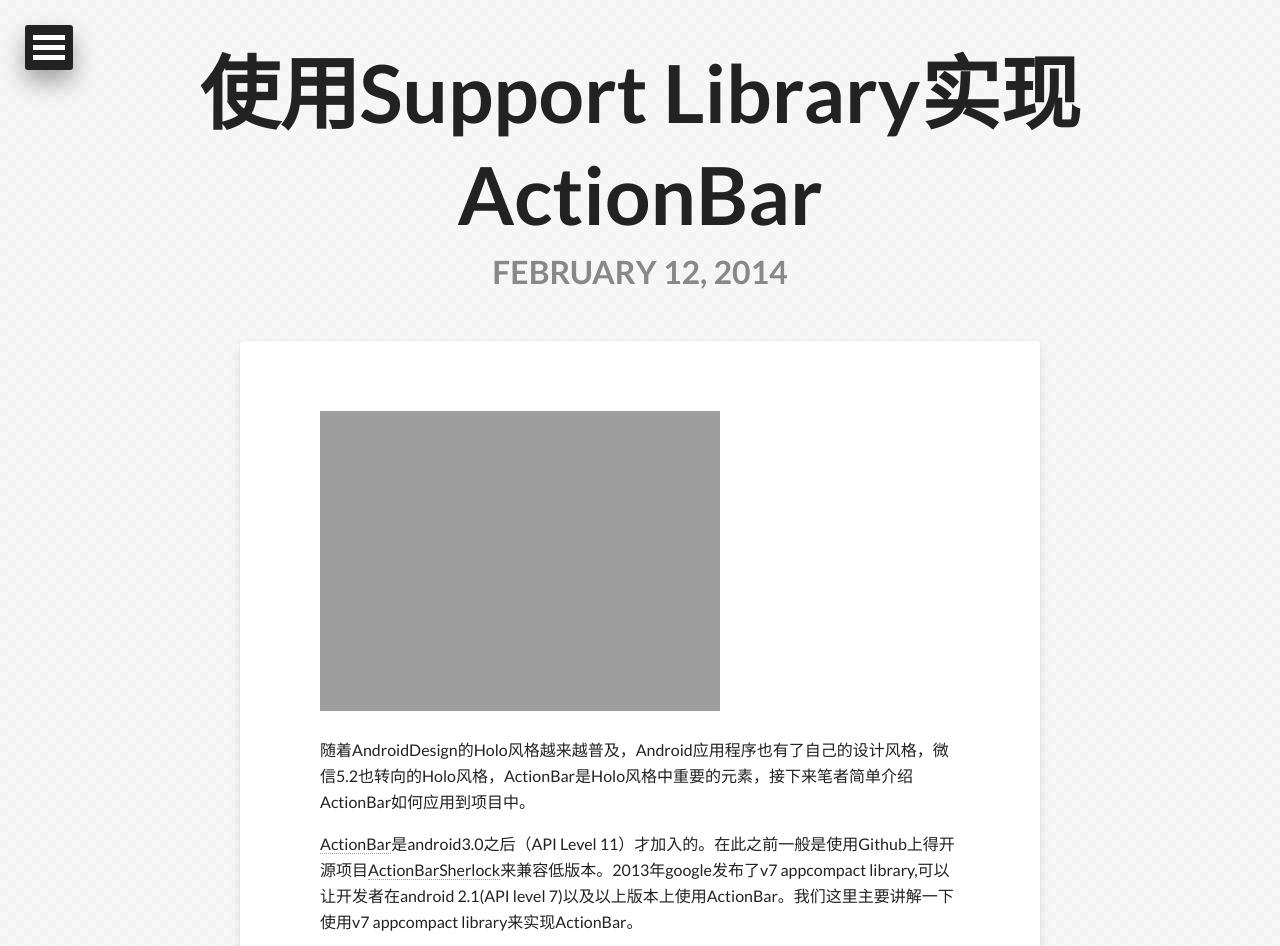
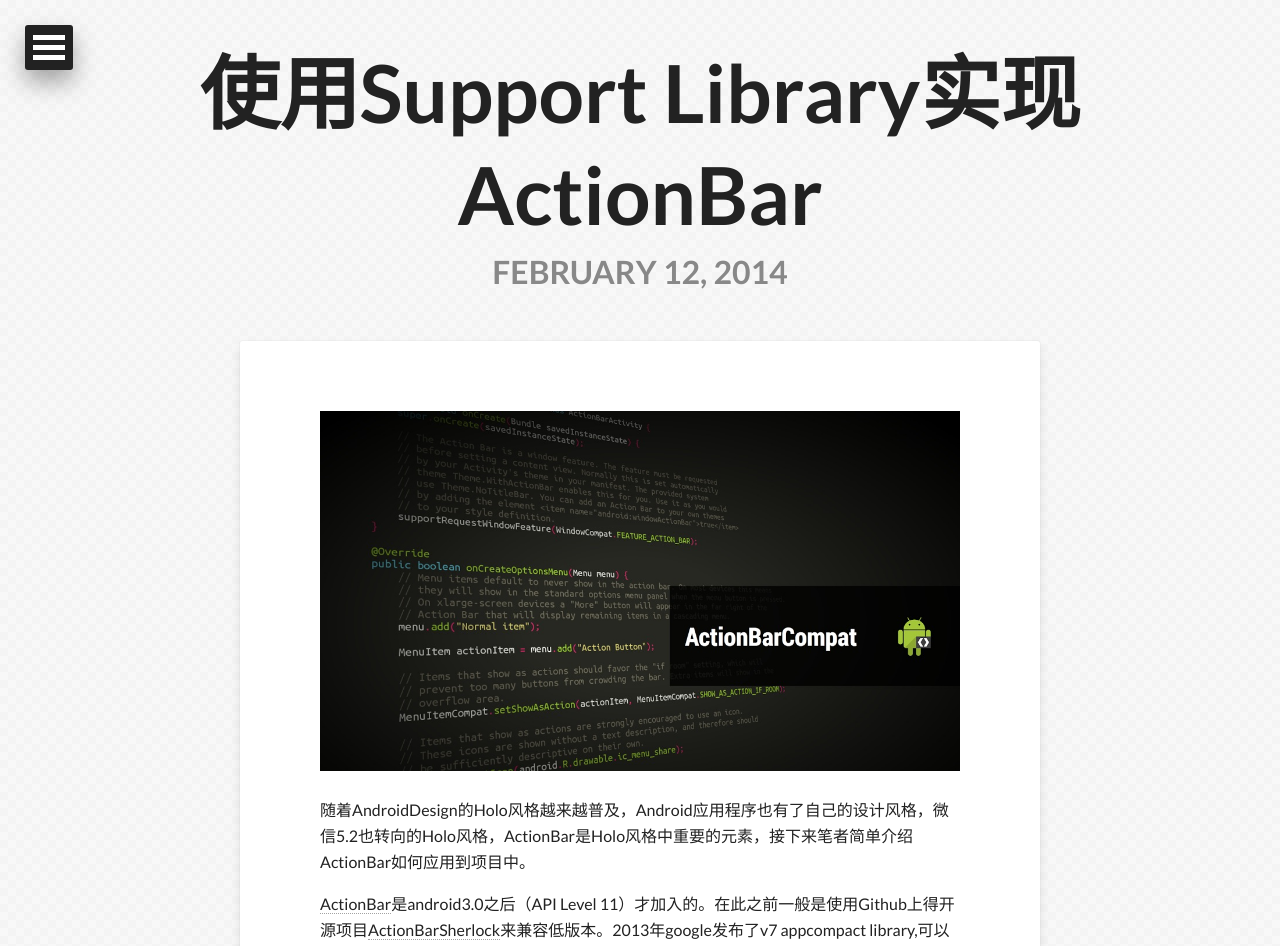
Before and after one commit to ITBox/ITBox.github.io, a Jekyll site: the page built from _posts/2014-02-12-Android-Action-Bar-Use.md, in a window 1280 px wide. Shown: the top 946 px of the page. Built offline with Jekyll 4.4.1, drawn with Linux system fonts in a browser that asks for light colours; nearby versions of some CDN libraries; comment, search, counter and statistics services are not loaded.

Commit message:
change actionbar

```diff
--- a/_posts/2014-02-12-Android-Action-Bar-Use.md
+++ b/_posts/2014-02-12-Android-Action-Bar-Use.md
@@ -8,7 +8,7 @@
 comments: true
 share: true
 ---
-![]({{ site.url }}/images/D06A00CC-E866-4B48-B09A-41609D28B275.jpg)
+![](https://github.com/ITBox/ITBox.github.io/blob/master/images/D06A00CC-E866-4B48-B09A-41609D28B275.png?raw=true)
 
 随着AndroidDesign的Holo风格越来越普及，Android应用程序也有了自己的设计风格，微信5.2也转向的Holo风格，ActionBar是Holo风格中重要的元素，接下来笔者简单介绍ActionBar如何应用到项目中。
 
@@ -49,8 +49,6 @@
 
 配置完主题之后，我们需要将Activity继承ActionBarActivity，如果需要使用v4包中的FragmentActivity也不需要担心，因为ActionBarActivity继承了FragmentActivity。
 
-
-
 在Activity中调用getSupportActionBar()方法可以获取ActionBar对象，ActionBar默认是显示的，如果想隐藏可以调用ActionBar.hide()方法，显示则调用ActionBar.show(); 如果想更改ActionBar的背景可以调用ActionBar.setBackgroundDrawable();
 
 
```
